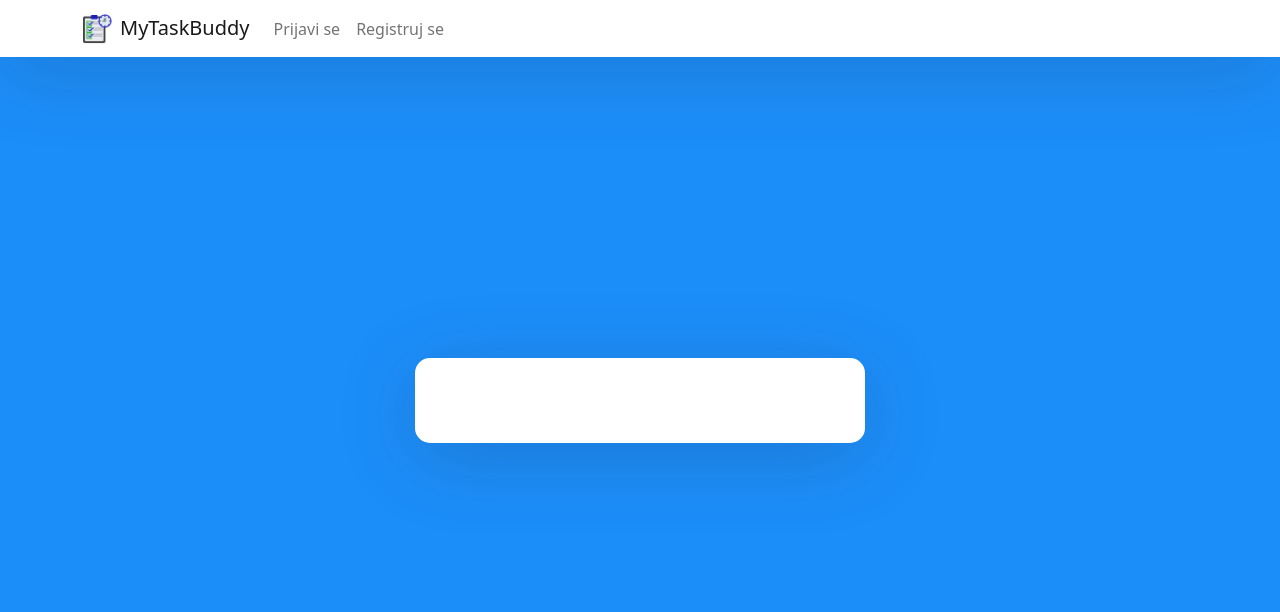
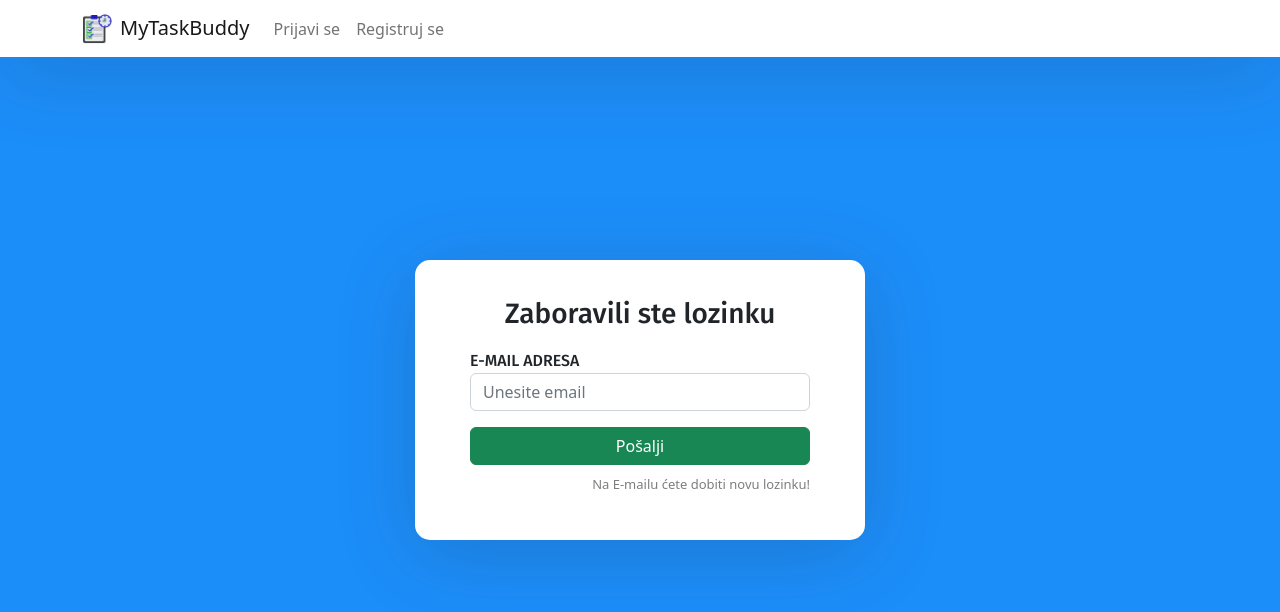
Before and after one commit to smuratovic3/my-task-buddy, a React (Create React App) app: page /forgot-password in a window 1280 px wide. Shown: the top 612 px of the page. Built offline with nearby package versions, Linux system fonts and the light colour scheme.

Commit message:
Finish forgot password form

```diff
--- a/src/App.js
+++ b/src/App.js
@@ -1,11 +1,10 @@
 import React from "react";
 import "bootstrap/dist/css/bootstrap.min.css";
-
 import "./App.css";
 import { BrowserRouter as Router, Routes, Route, Link } from "react-router-dom";
-
 import Login from "./components/LoginComponent";
 import SignUp from "./components/SignUpComponent";
+import ForgotPassword from "./components/ForgotPassword";
 
 function App() {
   return (
@@ -47,6 +46,7 @@ function App() {
               <Route exact path="/" element={<Login />} />
               <Route path="/sign-in" element={<Login />} />
               <Route path="/sign-up" element={<SignUp />} />
+              <Route path="/forgot-password" element={<ForgotPassword />} />
             </Routes>
           </div>
         </div>
--- /dev/null
+++ b/src/components/ForgotPassword.js
@@ -0,0 +1,30 @@
+import React, { Component } from "react";
+
+export default class ForgotPassword extends Component {
+  render() {
+    return (
+      <form>
+        <h3>Zaboravili ste lozinku</h3>
+
+        <div className="mb-3">
+          <label>E-MAIL ADRESA</label>
+          <input
+            type="email"
+            className="form-control"
+            placeholder="Unesite email"
+          />
+        </div>
+
+        <div className="d-grid">
+          <button type="submit" className="btn btn-success">
+            Pošalji
+          </button>
+        </div>
+
+        <p className="forgot-password text-right">
+          Na E-mailu ćete dobiti novu lozinku!
+        </p>
+      </form>
+    );
+  }
+}
--- a/src/components/LoginComponent.js
+++ b/src/components/LoginComponent.js
@@ -1,4 +1,5 @@
 import React, { Component } from "react";
+import { Link } from "react-router-dom";
 
 export default class Login extends Component {
   render() {
@@ -8,7 +9,11 @@ export default class Login extends Component {
 
         <div className="mb-3">
           <label>IME</label>
-          <input type="ime" className="form-control" placeholder="Enter name" />
+          <input
+            type="ime"
+            className="form-control"
+            placeholder="Unesite ime"
+          />
         </div>
 
         <div className="mb-3">
@@ -16,7 +21,7 @@ export default class Login extends Component {
           <input
             type="prezime"
             className="form-control"
-            placeholder="Enter surname"
+            placeholder="Unesite prezime"
           />
         </div>
 
@@ -25,7 +30,7 @@ export default class Login extends Component {
           <input
             type="email"
             className="form-control"
-            placeholder="Enter email"
+            placeholder="Unesite email"
           />
         </div>
 
@@ -34,7 +39,7 @@ export default class Login extends Component {
           <input
             type="lozinka"
             className="form-control"
-            placeholder="Enter password"
+            placeholder="Unesite lozinku"
           />
         </div>
 
@@ -52,7 +57,7 @@ export default class Login extends Component {
           </button>
         </div>
         <p className="forgot-password text-right">
-          Zaboravili ste <a href="#">lozinku?</a>
+          Zaboravili ste <Link to="/forgot-password">lozinku?</Link>
         </p>
       </form>
     );
--- a/src/components/SignUpComponent.js
+++ b/src/components/SignUpComponent.js
@@ -11,13 +11,17 @@ export default class SignUp extends Component {
           <input
             type="text"
             className="form-control"
-            placeholder="First name"
+            placeholder="Unesite ime"
           />
         </div>
 
         <div className="mb-3">
           <label>PREZIME</label>
-          <input type="text" className="form-control" placeholder="Last name" />
+          <input
+            type="text"
+            className="form-control"
+            placeholder="Unesite prezime"
+          />
         </div>
 
         <div className="mb-3">
@@ -25,7 +29,7 @@ export default class SignUp extends Component {
           <input
             type="text"
             className="form-control"
-            placeholder="Name and surname of the user"
+            placeholder="Unesite ime i prezime korisnika planera"
           />
         </div>
 
@@ -34,7 +38,7 @@ export default class SignUp extends Component {
           <input
             type="email"
             className="form-control"
-            placeholder="Enter email"
+            placeholder="Unesite email"
           />
         </div>
 
@@ -43,7 +47,7 @@ export default class SignUp extends Component {
           <input
             type="password"
             className="form-control"
-            placeholder="Enter password"
+            placeholder="Unesite lozinku"
           />
         </div>
 
```
Also changed, not shown: src/index.js (+6 -6 lines).
